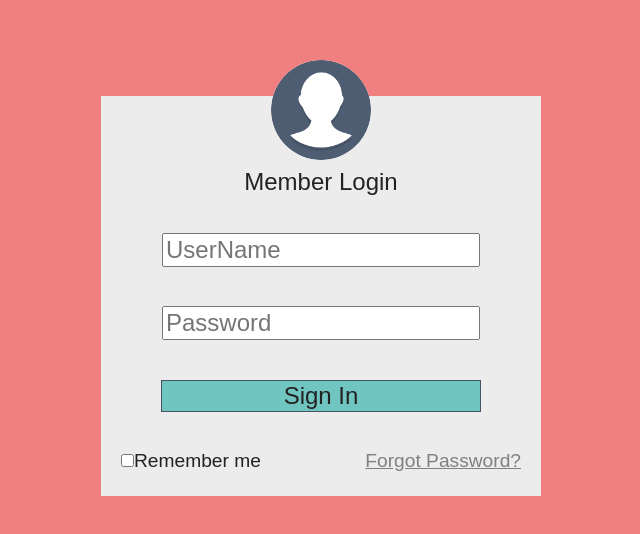
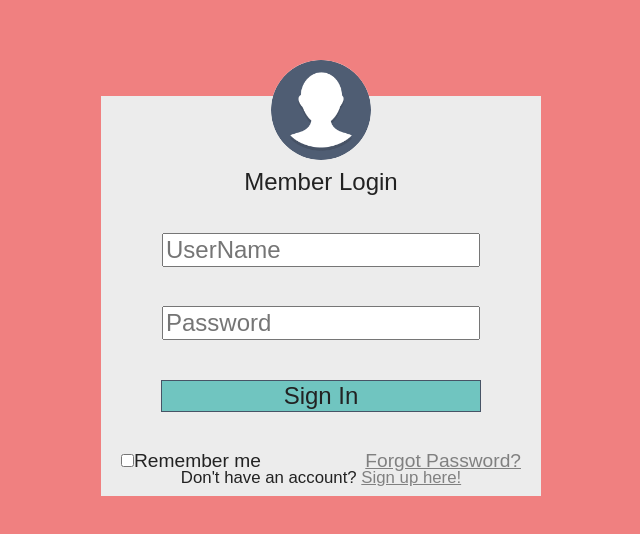
Before and after one commit to BondAlex-maker/UserCardSignIn, a plain HTML site: page index.html in a window 1280 px wide. Shown: the part 104-638 px from the top of the page, without its empty margins (599-1239 px from the left). Drawn offline with Linux system fonts and the light colour scheme.

Commit message:
make SignUpHere!

```diff
--- a/css/style.css
+++ b/css/style.css
@@ -27,8 +27,6 @@ body {
 }
 
 
-
-
 img{
     margin: -50px;
     border-radius: 50%;
@@ -56,3 +54,7 @@ a{
     background-color: #70C5C0;
     border: 1px solid rgb(71, 84, 102);
 }
+
+h5{
+    font-size: 0.7em;
+}
--- a/index.html
+++ b/index.html
@@ -28,7 +28,8 @@
     </div>
     </div>
 
-
+    <h5>Don't have an account? <a href="#">Sign up here!</a></h5>
+</div>
 
 
 
```
